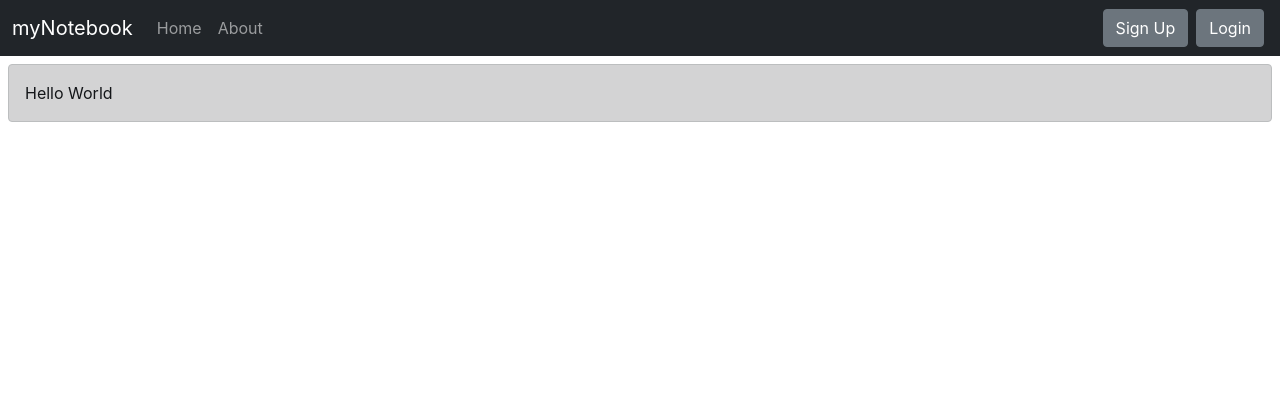
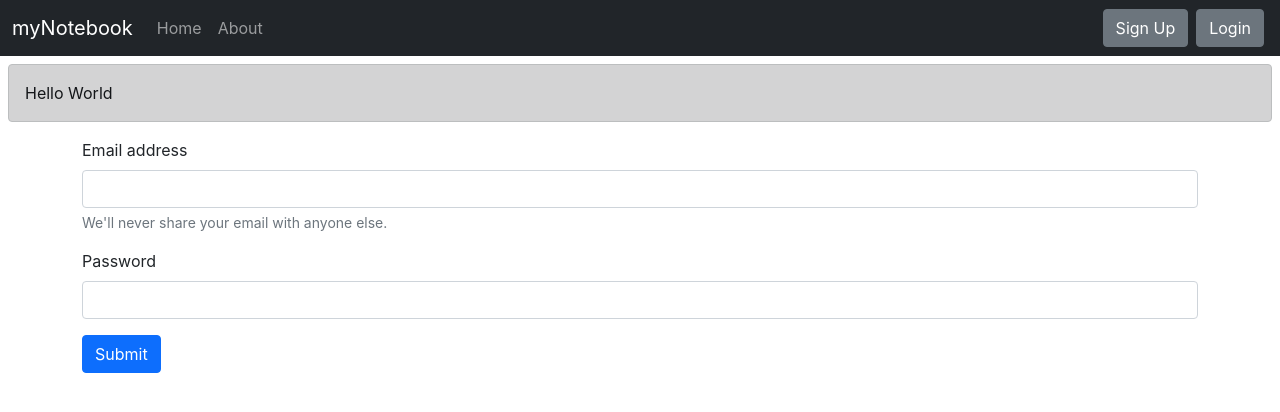
Before and after one commit to Daemon-25/myNotebook, a React (Create React App) app: page /login in a window 1280 px wide. Shown: the top 412 px of the page. Built offline with nearby package versions, Linux system fonts and the light colour scheme.

Commit message:
Login authorisation

```diff
--- a/src/App.js
+++ b/src/App.js
@@ -7,7 +7,9 @@
 import { About } from './components/About';
 import { Alert } from './components/Alert';
 import { Home } from './components/Home';
+import { Login } from './components/Login';
 import { Navbar } from './components/Navbar';
+import { SignUp } from './components/SignUp';
 import NoteState from './context/notes/NoteState';
 
 
@@ -28,6 +30,12 @@
               <Route exact path="/about">
                 <About />
               </Route>
+              <Route exact path="/signup">
+                <SignUp />
+              </Route>
+              <Route exact path="/login">
+                <Login />
+              </Route>
             </Switch>
           </div>
         </Router>
--- a/src/components/Login.js
+++ b/src/components/Login.js
@@ -1,9 +1,52 @@
-import React from 'react'
+import React, { useState } from 'react'
+import { useHistory } from 'react-router-dom/cjs/react-router-dom.min';
 
 export const Login = () => {
+    const [creds, setCreds] = useState({ email: "", password: "" });
+    let history = useHistory();
+
+    const handleSubmit = async (e) => {
+        e.preventDefault();
+
+        const response = await fetch(`http://localhost:5000/api/auth/login`, {
+            method: 'POST',
+            headers: {
+                'Content-Type': 'application/json',
+            },
+            body: JSON.stringify({ email: creds.email, password: creds.password })
+        });
+        const json = await response.json();
+        console.log(json);
+
+        if (json.success) {
+            //Save the auth Token and redirect
+            localStorage.setItem('token', json.authToken);
+            history.push('/')
+
+        } else {
+            alert("Invalid Credentials")
+        }
+    }
+
+    const handleOnChange = (e) => {
+        setCreds({ ...creds, [e.target.name]: e.target.value });
+    }
+
     return (
-        <div>
-            I am Login
-        </div>
+        <>
+            <form onSubmit={handleSubmit}>
+                <div className="mb-3">
+                    <label htmlFor="email" className="form-label">Email address</label>
+                    <input type="email" className="form-control" value={creds.email} id="email" name='email' aria-describedby="emailHelp" onChange={handleOnChange} />
+                    <div id="emailHelp" className="form-text">We'll never share your email with anyone else.</div>
+                </div>
+                <div className="mb-3">
+                    <label htmlFor="password" className="form-label">Password</label>
+                    <input type="password" className="form-control" value={creds.password} id="password" name='password' onChange={handleOnChange} />
+                </div>
+
+                <button type="submit" className="btn btn-primary" >Submit</button>
+            </form>
+        </>
     )
 }
--- a/src/components/Navbar.js
+++ b/src/components/Navbar.js
@@ -21,8 +21,8 @@
                             </li>
                         </ul>
                         <form className="d-flex">
-                        <Link class="btn btn-secondary mx-1" to="/signup" role="button">Sign Up</Link>
-                        <Link class="btn btn-secondary mx-1" to="/login" role="button">Login</Link>
+                        <Link className="btn btn-secondary mx-1" to="/signup" role="button">Sign Up</Link>
+                        <Link className="btn btn-secondary mx-1" to="/login" role="button">Login</Link>
                         </form>
                     </div>
                 </div>
```
Also changed, not shown: 1 other file (tests, documents, lock files or other folders).
